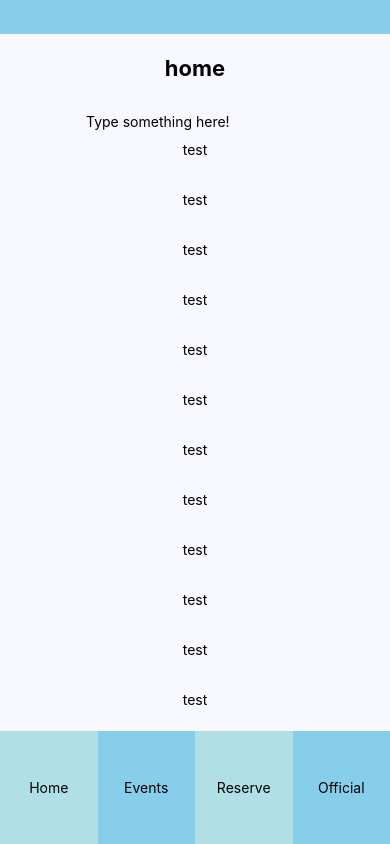
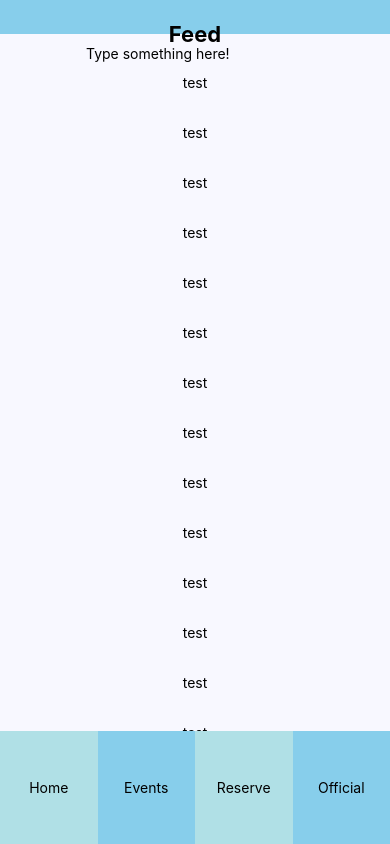
Before and after one commit to thureson/4uni-app, a React Native app: screen / in a window 390 px wide. Built offline with nearby package versions, Linux system fonts and the light colour scheme.

Commit message:
Events (upcoming/suggested) now toggleable

```diff
--- a/App.js
+++ b/App.js
@@ -6,26 +6,26 @@ import {Content} from './src/Content.js';
 export default class App extends React.Component {
   constructor(props) {
     super(props);
-    this.state = { page: 'home' };
+    this.state = { page: 'Feed' };
     this._onHomeButtonPress = this._onHomeButtonPress.bind(this);
     this._onEventsButtonPress = this._onEventsButtonPress.bind(this);
     this._onReservationsButtonPress = this._onReservationsButtonPress.bind(this);
     this._onOfficialButtonPress = this._onOfficialButtonPress.bind(this);
   }
   _onHomeButtonPress() {
-    this.setState({page: 'home'});
+    this.setState({page: 'Feed'});
   }
 
   _onEventsButtonPress() {
-    this.setState({page: 'events'});
+    this.setState({page: 'Events'});
   }
 
   _onReservationsButtonPress() {
-    this.setState({page: 'reservations'});
+    this.setState({page: 'Reservations'});
   }
 
   _onOfficialButtonPress() {
-    this.setState({page: 'official'});
+    this.setState({page: 'Official'});
   }
 
   render() {
@@ -35,15 +35,15 @@ export default class App extends React.Component {
         {/* Phone's own info-space */}
         <View style={{flex: 0.3, backgroundColor: 'skyblue'}}></View>
 
-        {/* Header */}
+        {/* Header
         <View style={{flex: 0.6, backgroundColor: 'ghostwhite'}}>
           <View style={styles.container}>
             <Text style={styles.logo} >{this.state.page}</Text>
           </View>
-        </View>
+        </View>*/}
 
         {/* Page-content */}
-        <View style={{flex: 5.6}}>
+        <View style={{flex: 6.2}}>
             <Content page={this.state.page}/>
         </View>
 
--- a/src/Content.js
+++ b/src/Content.js
@@ -9,13 +9,13 @@ export class Content extends React.Component {
 
     content() {
         switch(this.props.page) {
-            case 'home':
+            case 'Feed':
                 return <Feed />
-            case 'events':
+            case 'Events':
                 return <Events />
-            case 'reservations':
+            case 'Reservations':
                 return <Reservations />
-            case 'official':
+            case 'Official':
                 return <Official />
             default:
                 return <Feed />
--- a/src/Events.js
+++ b/src/Events.js
@@ -1,16 +1,19 @@
 import React from 'react';
-import {ScrollView, Text, View, StyleSheet} from 'react-native';
-import {SuggestedEvents} from './SuggestedEvents.js'
+import {SuggestedEvents} from './SuggestedEvents.js';
+import {UpcomingEvents} from './UpcomingEvents.js';
 
 export class Events extends React.Component {
     constructor(props) {
         super(props);
-        this.state = { view: "suggestedEvents" };
+        this.state = { upcoming: true };
+        this.changeView = this.changeView.bind(this);
+    }
+
+    changeView() {
+        this.setState({ upcoming: !this.state.upcoming });
     }
 
     render() {
-        return (
-            <SuggestedEvents />
-        );
+        return this.state.upcoming ? <UpcomingEvents changeView={this.changeView} /> : <SuggestedEvents />
     }
 }
--- a/src/Feed.js
+++ b/src/Feed.js
@@ -10,6 +10,13 @@ export class Feed extends React.Component {
     render() {
         return (
             <View style={{flex: 5, backgroundColor: 'ghostwhite'}}>
+                {/* Header */}
+                <View style={{flex: 0.107, backgroundColor: 'ghostwhite'}}>
+                    <View style={styles.container}>
+                      <Text style={styles.logo} >Feed</Text>
+                    </View>
+                </View>
+
                 <ScrollView>
                     <View style={{alignItems: 'center'}}>
                         <TextInput
@@ -51,4 +58,13 @@ const styles = StyleSheet.create({
       alignItems: 'center',
       justifyContent: 'center',
     },
+    container: {
+        flex: 1,
+        alignItems: 'center',
+        justifyContent: 'center',
+      },
+      logo: {
+        fontSize: 22,
+        fontWeight: 'bold',
+      },
   });
--- a/src/Official.js
+++ b/src/Official.js
@@ -4,7 +4,15 @@ import {ScrollView, Text, View, StyleSheet} from 'react-native';
 export class Official extends React.Component {
     render() {
         return (
+            <View style={{ backgroundColor: 'ghostwhite', flex: 1 }}>
+                {/* Header */}
+                <View style={{flex: 0.107, backgroundColor: 'ghostwhite'}}>
                     <View style={styles.container}>
+                        <Text style={styles.logo} >Official</Text>
+                    </View>
+                </View>
+
+                <View style={styles.stuffContainer}>
                     <Text>
                         Official stuff here.
                     </Text>
@@ -12,15 +20,24 @@ export class Official extends React.Component {
                         Be aware!
                     </Text>
                 </View>
+            </View>
         );
     }
 }
 
 const styles = StyleSheet.create({
+    stuffContainer: {
+      flex: 1,
+      alignItems: 'center',
+      justifyContent: 'center',
+    },
     container: {
         flex: 1,
         alignItems: 'center',
         justifyContent: 'center',
-      backgroundColor: 'ghostwhite',
+      },
+      logo: {
+        fontSize: 22,
+        fontWeight: 'bold',
       },
   });
--- a/src/Reservations.js
+++ b/src/Reservations.js
@@ -6,6 +6,13 @@ export class Reservations extends React.Component {
     render() {
         return (
             <View style={{flex: 5, backgroundColor: 'white', paddingTop: 1}}>
+                {/* Header */}
+                <View style={{flex: 0.107, backgroundColor: 'ghostwhite'}}>
+                    <View style={styles.container}>
+                        <Text style={styles.logo} >Reservations</Text>
+                    </View>
+                </View>
+
                 <ScrollView>
 
                     {/* Test-stuff */}
@@ -24,4 +31,13 @@ const styles = StyleSheet.create({
       alignItems: 'center',
       justifyContent: 'center',
     },
+    container: {
+        flex: 1,
+        alignItems: 'center',
+        justifyContent: 'center',
+      },
+      logo: {
+        fontSize: 22,
+        fontWeight: 'bold',
+      },
   });
--- a/src/SuggestedEvents.js
+++ b/src/SuggestedEvents.js
@@ -6,6 +6,13 @@ export class SuggestedEvents extends React.Component {
     render() {
         return (
             <View style={{flex: 5, backgroundColor: 'white', paddingTop: 1}}>
+                {/* Header */}
+                <View style={{flex: 0.107, backgroundColor: 'ghostwhite'}}>
+                    <View style={styles.container}>
+                      <Text style={styles.logo} >Suggested Events</Text>
+                    </View>
+                </View>
+
                 <ScrollView>
 
                     {/* Test-stuff */}
@@ -33,4 +40,13 @@ const styles = StyleSheet.create({
       alignItems: 'center',
       justifyContent: 'center',
     },
+    container: {
+        flex: 1,
+        alignItems: 'center',
+        justifyContent: 'center',
+      },
+      logo: {
+        fontSize: 22,
+        fontWeight: 'bold',
+      },
   });
--- /dev/null
+++ b/src/UpcomingEvent.js
@@ -0,0 +1,30 @@
+import React from 'react';
+import {Text, View, StyleSheet, TouchableOpacity} from 'react-native';
+import {RootforButton} from './RootforButton.js';
+
+export class UpcomingEvent extends React.Component {
+    render() {
+        return (
+            <View style={styles.eventContainer}>
+               <Text style={{flex: 3, marginLeft: 15}}>{this.props.text}</Text>
+               <Text style={{flex: 1, marginLeft: 15}}>{this.props.time}</Text>
+               <Text style={{flex: 1, marginLeft: 15}}>{this.props.date}</Text>
+            </View>
+        );
+    }
+}
+
+const styles = StyleSheet.create({
+    eventContainer: {
+      marginLeft: 2,
+      marginRight: 2,
+      height: 50,
+      alignItems: 'center',
+      flex: 1,
+      backgroundColor: 'ghostwhite',
+      borderRadius: 10,
+      borderWidth: 1,
+      borderColor: '#fff',
+      flexDirection: 'row',
+    },
+  });
--- /dev/null
+++ b/src/UpcomingEvents.js
@@ -0,0 +1,49 @@
+import React from 'react';
+import {ScrollView, Text, View, StyleSheet, TouchableOpacity} from 'react-native';
+import {UpcomingEvent} from './UpcomingEvent.js'
+
+export class UpcomingEvents extends React.Component {
+    render() {
+        return (
+            <View style={{flex: 1, backgroundColor: 'white', paddingTop: 1}}>
+                {/* Header */}
+                <View style={{flex: 0.107, backgroundColor: 'ghostwhite'}}>
+                    <View style={styles.container}>
+                      <Text style={styles.logo} >Upcoming Events</Text>
+                    </View>
+                </View>
+
+                <ScrollView>
+
+                    {/* Test-stuff */}
+                    <UpcomingEvent text="Official Pizza-night!" time="18:00" date="31.10"/>
+                    <UpcomingEvent text="Official Bowling!" time="14:00" date="04.11"/>
+                    <UpcomingEvent text="Official Picnic!" time="12:00" date="06.11"/>
+
+                    {/* Temporary "change view" -button */}
+                    <TouchableOpacity style={{ height: 40, width: 40, backgroundColor: 'yellow' }} onPress={this.props.changeView}>
+                        <Text>I am temporary!</Text>
+                    </TouchableOpacity>
+
+                </ScrollView>
+            </View>
+        );
+    }
+}
+
+const styles = StyleSheet.create({
+    messageContainer: {
+      height: 50,
+      alignItems: 'center',
+      justifyContent: 'center',
+    },
+    container: {
+        flex: 1,
+        alignItems: 'center',
+        justifyContent: 'center',
+      },
+      logo: {
+        fontSize: 22,
+        fontWeight: 'bold',
+      },
+  });
```
Lines whose indentation alone changed are shown as unchanged.
